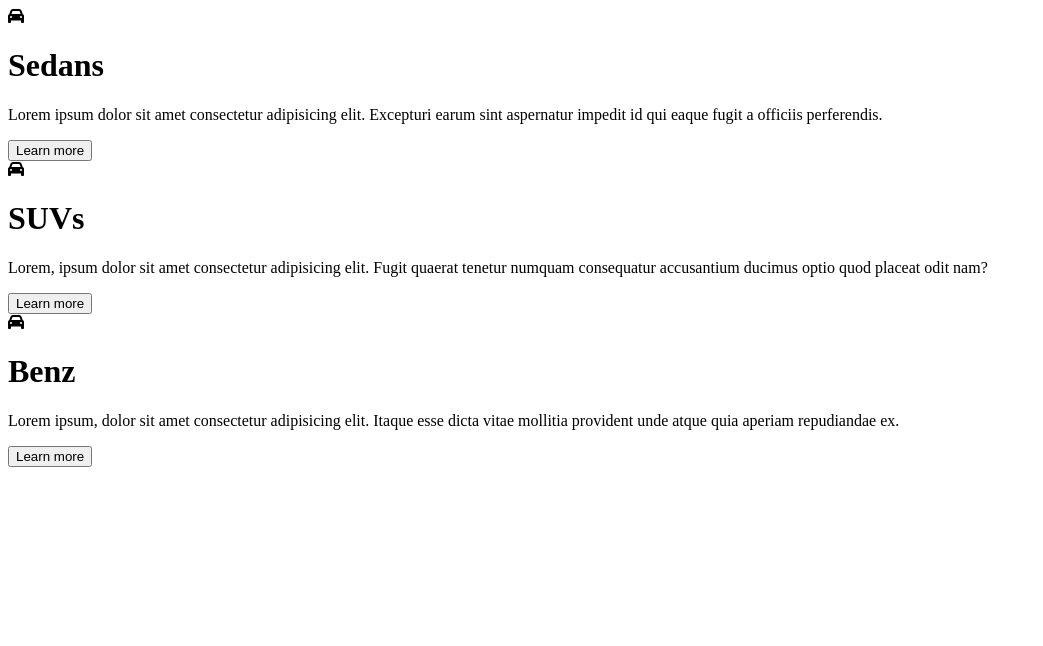
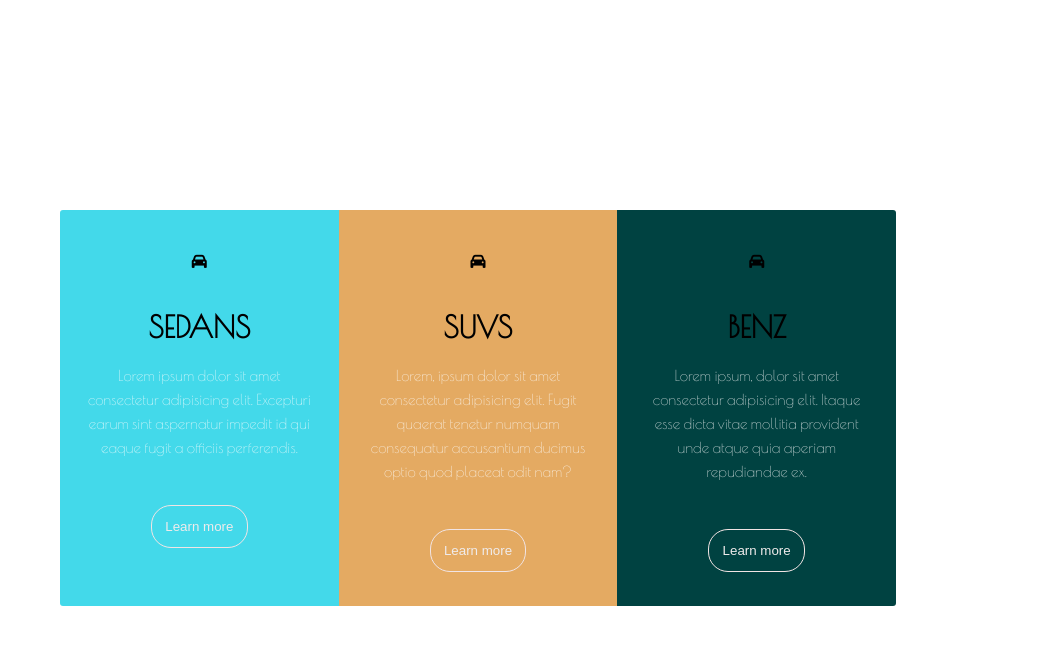
Before and after one commit to ABDULSALAM210/3-landing-page-coulmns, a plain HTML site: page index.html in a window 1280 px wide. Shown: the whole page, without its empty margins (0-1043 px from the left). Drawn offline with nearby package versions, Linux system fonts and the light colour scheme; files that its build step writes are made by us from their sources; the site is published under a folder, as on GitHub Pages, so addresses that start at the root find nothing.

Commit message:
Update index.html

```diff
--- a/index.html
+++ b/index.html
@@ -12,7 +12,7 @@
       href="https://fonts.googleapis.com/css2?family=Montserrat:wght@100&family=Poiret+One&display=swap"
       rel="stylesheet"
     />
-    <link rel="stylesheet" href="/bootstrap/index2/styles.css" />
+    <link rel="stylesheet" href="./styles.css" />
     <script
       src="https://kit.fontawesome.com/a12fccfb4f.js"
       crossorigin="anonymous"
```
